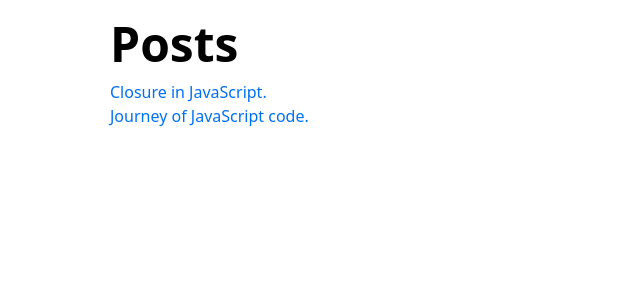
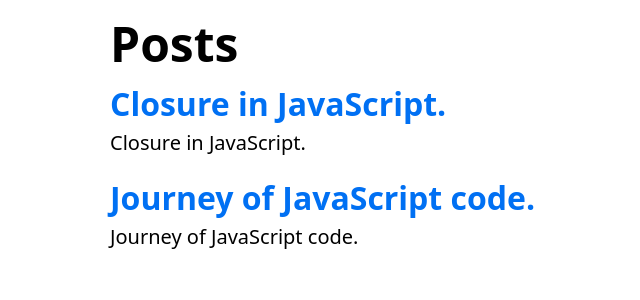
Before and after one commit to manmodesanket/website, a Next.js app: page /posts in a window 1280 px wide. Shown: the top 300 px of the page, without its empty margins (218-858 px from the left). Built offline with nearby package versions, Linux system fonts and the light colour scheme.

Commit message:
feat: Render posts using next-mdx-remote

```diff
--- a/package.json
+++ b/package.json
@@ -14,6 +14,7 @@
     "@vercel/analytics": "^0.1.6",
     "gray-matter": "^4.0.3",
     "next": "12.0.7",
+    "next-mdx-remote": "^4.4.1",
     "react": "17.0.2",
     "react-dom": "17.0.2"
   },
--- a/src/pages/posts/[slug].tsx
+++ b/src/pages/posts/[slug].tsx
@@ -1,14 +1,16 @@
 import React from "react";
+import { serialize } from "next-mdx-remote/serialize";
+import { MDXRemote, MDXRemoteSerializeResult } from "next-mdx-remote";
+import { components } from "./MdxComponents";
 import { Layout } from "../../components/Index";
 import { getAllPosts, getPostBySlug } from "./api";
-import { MDXProvider } from "@mdx-js/react";
-import { components } from "./MdxComponents";
 
 type Post = {
   title: string;
-  date: string;
-  slug: string;
-  content: string;
+  source: MDXRemoteSerializeResult<
+    Record<string, unknown>,
+    Record<string, unknown>
+  >;
 };
 
 export async function getStaticPaths() {
@@ -27,18 +29,19 @@ export async function getStaticProps(context: { params: any }) {
   const { params } = context;
   const { slug } = params;
   const post = getPostBySlug(slug, ["title", "date", "slug", "content"]);
+  const mdxSource = await serialize(post.content);
+  const postTitle = post.title;
   return {
-    props: { post, slug }, // will be passed to the page component as props
+    props: { post: { title: postTitle, source: mdxSource }, slug }, // will be passed to the page component as props
   };
 }
 
 const Intro: React.FC<{ post: Post; slug: string }> = ({ post, slug }) => {
-  console.log(post);
   return (
     <Layout>
       <main className="flex flex-col justify-around md:px-0">
         <h1>{post.title}</h1>
-        <MDXProvider components={components}>{post.content}</MDXProvider>
+        <MDXRemote {...post.source} components={components} />
       </main>
     </Layout>
   );
--- a/src/pages/posts/api.ts
+++ b/src/pages/posts/api.ts
@@ -2,18 +2,13 @@ import fs from "fs";
 import { join } from "path";
 import matter from "gray-matter";
 
-type Post =
-  | {
-      title: string;
-      date: string;
-      slug: string;
-    }
-  | {
-      title: string;
-      date: string;
-      slug: string;
-      content: string;
-    };
+export type Post = {
+  title: string;
+  date: string;
+  description: string;
+  slug: string;
+  content: string;
+};
 
 const postsDirectory = join(process.cwd(), "src/posts");
 
@@ -27,26 +22,27 @@ export function getPostBySlug(slug: string, fields: string[] = []) {
   const fileContents = fs.readFileSync(fullPath, "utf8");
   const { data, content } = matter(fileContents);
 
-  const items: Post | {} = {};
-
+  const postData: Post = {
+    title: "",
+    date: "",
+    slug: "",
+    content: "",
+    description: "",
+  };
   // Ensure only the minimal needed data is exposed
   fields.forEach((field) => {
     if (field === "slug") {
-      /* @ts-ignore */
-      items[field] = realSlug;
-    }
-    if (field === "content") {
-      /* @ts-ignore */
-      items[field] = content;
-    }
-
-    if (data[field]) {
-      /* @ts-ignore */
-      items[field] = data[field];
+      postData[field] = realSlug;
+    } else if (field === "content") {
+      postData[field] = content;
+    } else if (field === "title" && data[field]) {
+      postData[field] = data[field];
+    } else if (field === "description" && data[field]) {
+      postData[field] = data[field];
     }
   });
 
-  return items;
+  return postData;
 }
 
 export function getAllPosts(fields: string[] = []) {
--- a/src/pages/posts/index.tsx
+++ b/src/pages/posts/index.tsx
@@ -1,21 +1,8 @@
 import { Layout } from "../../components/Index";
-import { getAllPosts } from "./api";
-
-type Post =
-  | {
-      title: string;
-      date: string;
-      slug: string;
-    }
-  | {
-      title: string;
-      date: string;
-      slug: string;
-      content: string;
-    };
+import { getAllPosts, Post } from "./api";
 
 export async function getStaticProps() {
-  const posts = getAllPosts(["title", "date", "slug"]);
+  const posts = getAllPosts(["title", "date", "slug", "description"]);
   return { props: { posts } };
 }
 
@@ -25,8 +12,11 @@ function PostPage({ posts }: { posts: Post[] }) {
       <Layout>
         <h1>Posts</h1>
         {posts.map((item) => (
-          <div key={item.slug}>
-            <a href={`/posts/${item.slug}`}>{item.title}</a>
+          <div key={item.slug} className="mb-4">
+            <h2>
+              <a href={`/posts/${item.slug}`}>{item.title}</a>
+            </h2>
+            <p>{item.description}</p>
           </div>
         ))}
       </Layout>
```
Also changed, not shown: 2 other files (tests, documents, lock files or other folders).
